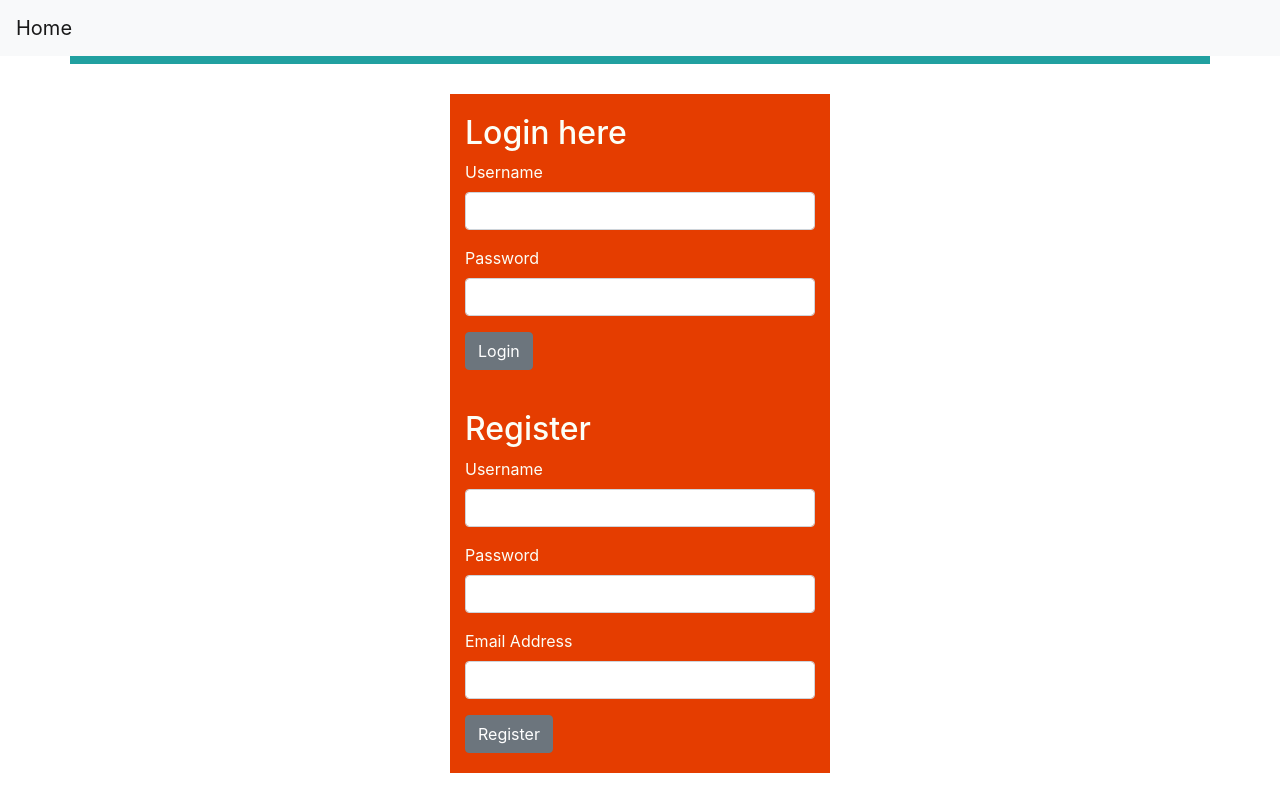
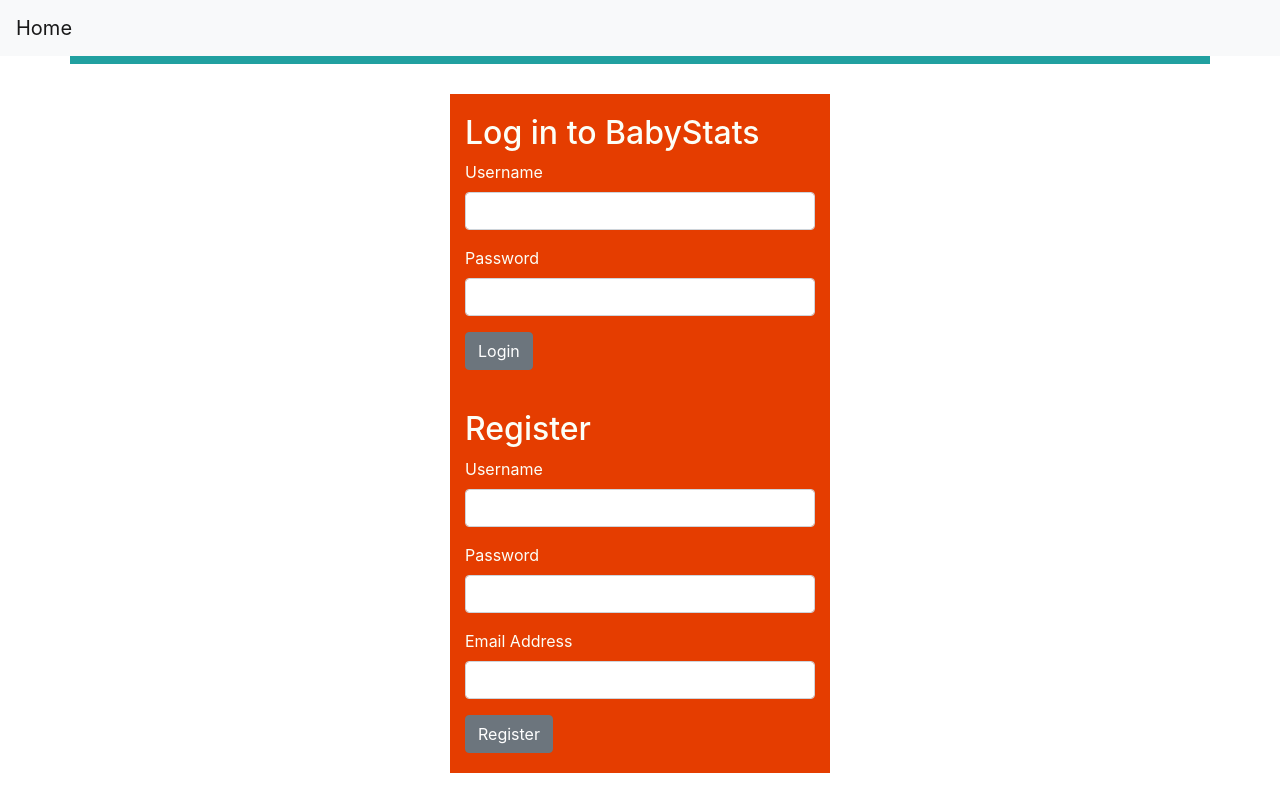
Before and after one commit to jonathaningersoll/ClientBabyStats, a React (Create React App) app: page / in a window 1280 px wide. Built offline with nearby package versions, Linux system fonts and the light colour scheme.

Commit message:
Changed login welcome

```diff
--- a/src/Components/PreAuth/Login.jsx
+++ b/src/Components/PreAuth/Login.jsx
@@ -33,7 +33,7 @@ export default class Login extends React.Component{
      render(){
           return(
                <>
-                    <h2>Login here</h2>
+                    <h2>Log in to BabyStats</h2>
                     <Form onSubmit={this.auth}>
                          <FormGroup>
                               <Label htmlFor="username">Username</Label>
```
